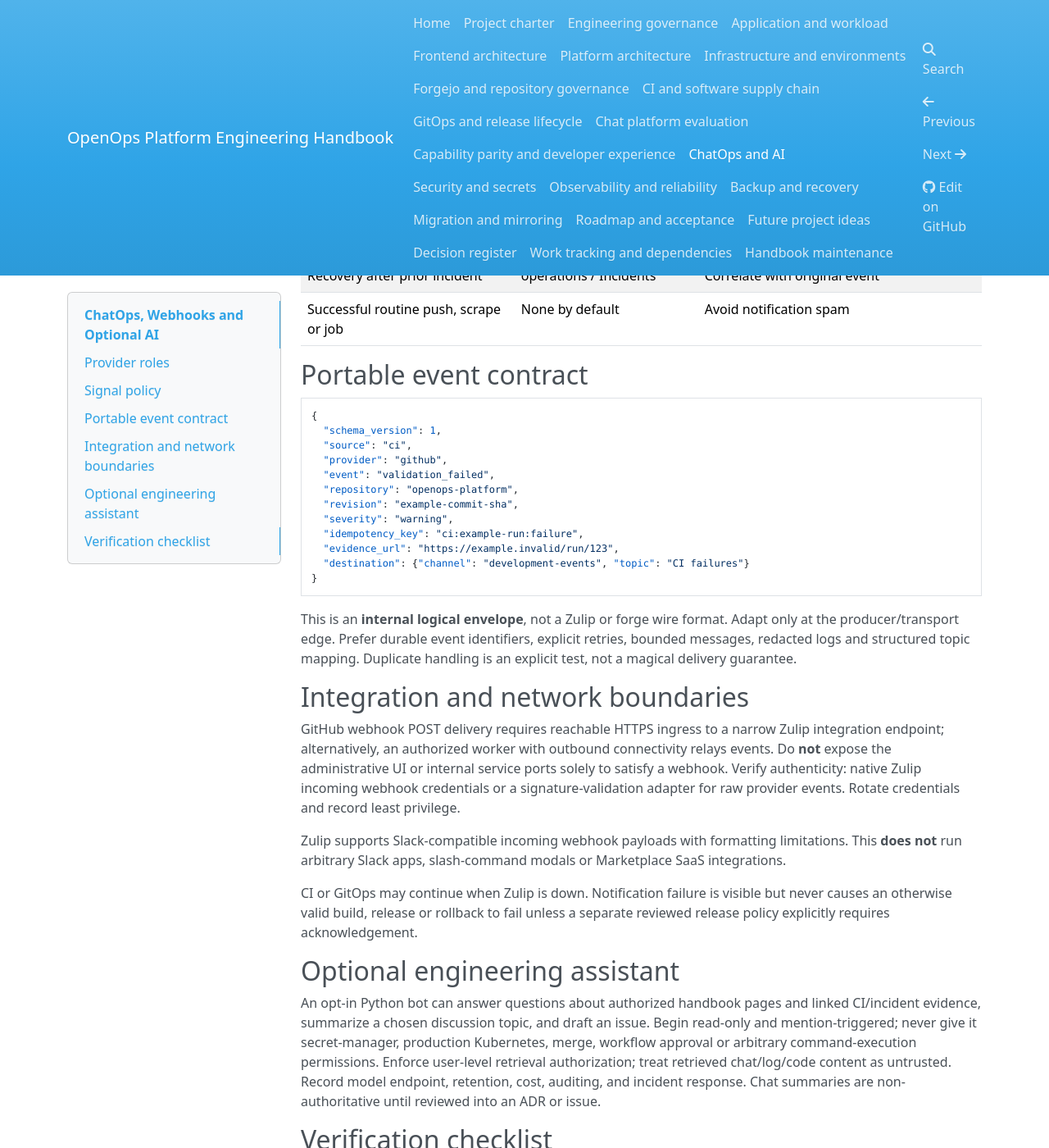
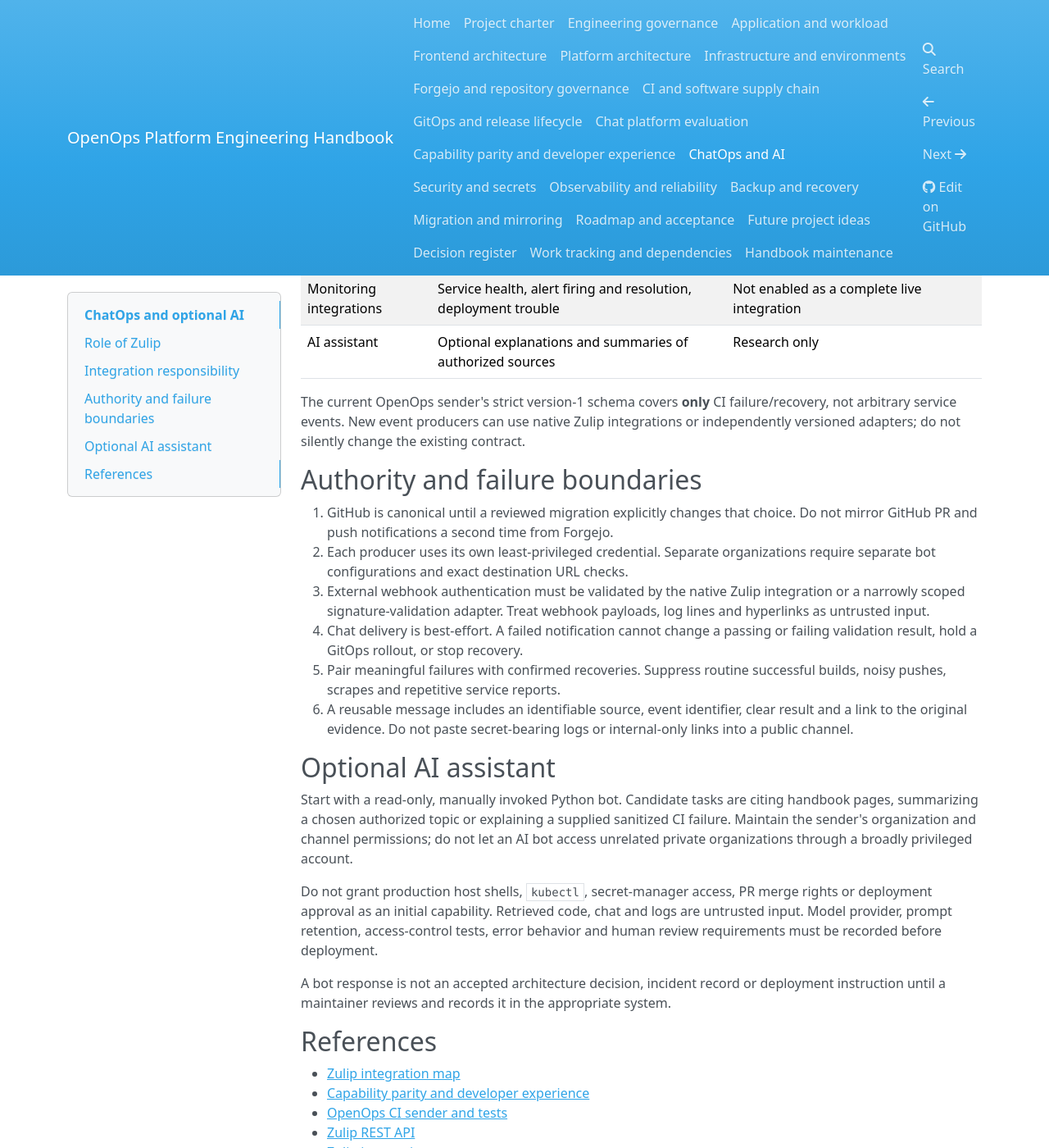
Before and after one commit to ctalaveraw/openops-platform-handbook, an MkDocs documentation site: the page built from docs/ChatOps-and-AI.md, in a window 1280 px wide and 1400 px high, scrolled down 852 px. Shown: the whole window at 82% size. Built offline with MkDocs 1.6.1, drawn with Linux system fonts in a browser that asks for light colours; nearby versions of some CDN libraries; some of the changed text lies outside the part shown.

Commit message:
docs: reconcile ChatOps design with live Zulip progress

````diff
--- a/docs/ChatOps-and-AI.md
+++ b/docs/ChatOps-and-AI.md
@@ -1,68 +1,51 @@
-# ChatOps, Webhooks and Optional AI
+# ChatOps and optional AI
 
-**Status:** Proposed provider-neutral integration contract; Zulip deployment and endpoints not yet verified
-**Reviewed:** 2026-11-18
-**Tracking:** [OpenOps DX issue #7](https://github.com/ctalaveraw/openops-platform/issues/7)
+**Status:** Operational Zulip and partial GitHub integration; additional integrations in progress
+**Reviewed:** 2026-11-20
+**Tracking:** [OpenOps Zulip epic #15](https://github.com/ctalaveraw/openops-platform/issues/15), [ARM Gotify bridge #39](https://github.com/ctalaveraw/arm-homelab-platform/issues/39)
 
-## Provider roles
+The [Zulip integration map](Zulip-Integration-Map.md) is the current inventory, event-routing policy, operational acceptance checklist and rollout order for OpenOps, the ARM homelab, both Git forges and future services. This page records the longer-term design boundaries.
 
-- **Canonical forge now:** GitHub. Official Zulip GitHub integration supplies PR/review/issue events.
-- **CI now:** GitHub Actions. Trusted steps invoke the same repository-owned Python/CLI notification code used locally.
-- **Optional future forge:** Forgejo. Its webhook payloads and runner events require version-tested integration or an adapter; the event contract, destinations and bot remain unchanged.
-- **Collaboration:** one self-hosted Zulip organization with channels/topics rather than a Slack-compatible app platform.
-- **AI:** optional read-only consumer, never deployment authority.
+## Role of Zulip
 
-Use native integrations first. Introduce a small Python adapter only for missing event types, validation, routing or formatting. Avoid an always-running event service if direct webhook posts are sufficient.
+Zulip is a communication and incident coordination destination. It does not own source control, run CI, deploy applications or retain the only copy of incident evidence. Issues, PRs, source commits, immutable artifacts, monitoring databases and reviewed runbooks remain in their existing systems of record.
 
-## Signal policy
+Zulip 13.2 runs in the ARM homelab behind public HTTPS ingress. The OpenOps collaboration organization is distinct from the personal Projects organization, including memberships and bot credentials. The operator has confirmed an OpenOps PR-opened event from the native GitHub integration. Review and issue event coverage, CI delivery, monitoring and recovery remain separately tracked.
 
-| Event | Destination | Action |
+## Integration responsibility
+
+| Component | Responsibility | Status |
 | --- | --- | --- |
-| PR opened / review requested | development-events / Pull requests | Notify with direct review link |
-| CI failure on protected branch | development-events / CI failures | Include revision, run URL, component and failure state |
-| Artifact promotion or release | development-events / Releases | Identify immutable digest and provenance |
-| GitOps reconciliation or deployment failure | operations / Deployments | Include source desired-state link, severity and recovery owner |
-| Recovery after prior incident | operations / Incidents | Correlate with original event |
-| Successful routine push, scrape or job | None by default | Avoid notification spam |
+| GitHub incoming webhook | Human project activity: selected PR, review and issue events, grouped by native topic | First OpenOps PR notification observed; remaining events under test |
+| Python CI notifier | Selected failure and correlated recovery events from GitHub and Forgejo | Implemented, offline tested; trusted workflow sending pending |
+| Forgejo-specific integration | Local CI, registry or forge activity not already reported by canonical GitHub | Planned and version-dependent |
+| Gotify forwarding | Operational notifications already received by the LAN-only Gotify service | Separate ARM implementation planned |
+| Monitoring integrations | Service health, alert firing and resolution, deployment trouble | Not enabled as a complete live integration |
+| AI assistant | Optional explanations and summaries of authorized sources | Research only |
 
-## Portable event contract
+The current OpenOps sender's strict version-1 schema covers **only** CI failure/recovery, not arbitrary service events. New event producers can use native Zulip integrations or independently versioned adapters; do not silently change the existing contract.
 
-```json
-{
-  "schema_version": 1,
-  "source": "ci",
-  "provider": "github",
-  "event": "validation_failed",
-  "repository": "openops-platform",
-  "revision": "example-commit-sha",
-  "severity": "warning",
-  "idempotency_key": "ci:example-run:failure",
-  "evidence_url": "https://example.invalid/run/123",
-  "destination": {"channel": "development-events", "topic": "CI failures"}
-}
-```
+## Authority and failure boundaries
 
-This is an **internal logical envelope**, not a Zulip or forge wire format. Adapt only at the producer/transport edge. Prefer durable event identifiers, explicit retries, bounded messages, redacted logs and structured topic mapping. Duplicate handling is an explicit test, not a magical delivery guarantee.
+1. GitHub is canonical until a reviewed migration explicitly changes that choice. Do not mirror GitHub PR and push notifications a second time from Forgejo.
+2. Each producer uses its own least-privileged credential. Separate organizations require separate bot configurations and exact destination URL checks.
+3. External webhook authentication must be validated by the native Zulip integration or a narrowly scoped signature-validation adapter. Treat webhook payloads, log lines and hyperlinks as untrusted input.
+4. Chat delivery is best-effort. A failed notification cannot change a passing or failing validation result, hold a GitOps rollout, or stop recovery.
+5. Pair meaningful failures with confirmed recoveries. Suppress routine successful builds, noisy pushes, scrapes and repetitive service reports.
+6. A reusable message includes an identifiable source, event identifier, clear result and a link to the original evidence. Do not paste secret-bearing logs or internal-only links into a public channel.
 
-## Integration and network boundaries
+## Optional AI assistant
 
-GitHub webhook POST delivery requires reachable HTTPS ingress to a narrow Zulip integration endpoint; alternatively, an authorized worker with outbound connectivity relays events. Do **not** expose the administrative UI or internal service ports solely to satisfy a webhook. Verify authenticity: native Zulip incoming webhook credentials or a signature-validation adapter for raw provider events. Rotate credentials and record least privilege.
+Start with a read-only, manually invoked Python bot. Candidate tasks are citing handbook pages, summarizing a chosen authorized topic or explaining a supplied sanitized CI failure. Maintain the sender's organization and channel permissions; do not let an AI bot access unrelated private organizations through a broadly privileged account.
 
-Zulip supports Slack-compatible incoming webhook payloads with formatting limitations. This **does not** run arbitrary Slack apps, slash-command modals or Marketplace SaaS integrations.
+Do not grant production host shells, `kubectl`, secret-manager access, PR merge rights or deployment approval as an initial capability. Retrieved code, chat and logs are untrusted input. Model provider, prompt retention, access-control tests, error behavior and human review requirements must be recorded before deployment.
 
-CI or GitOps may continue when Zulip is down. Notification failure is visible but never causes an otherwise valid build, release or rollback to fail unless a separate reviewed release policy explicitly requires acknowledgement.
+A bot response is not an accepted architecture decision, incident record or deployment instruction until a maintainer reviews and records it in the appropriate system.
 
-## Optional engineering assistant
+## References
 
-An opt-in Python bot can answer questions about authorized handbook pages and linked CI/incident evidence, summarize a chosen discussion topic, and draft an issue. Begin read-only and mention-triggered; never give it secret-manager, production Kubernetes, merge, workflow approval or arbitrary command-execution permissions. Enforce user-level retrieval authorization; treat retrieved chat/log/code content as untrusted. Record model endpoint, retention, cost, auditing, and incident response. Chat summaries are non-authoritative until reviewed into an ADR or issue.
-
-## Verification checklist
-
-- Official GitHub integration delivers review and issue events with sensible topics.
-- Synthetic failure and recovery notifications have correct evidence links and no token leakage.
-- Invalid credentials, replay/duplicates, rate limits, unreachable service and malformed payloads have bounded behavior.
-- A Forgejo test emitter produces equivalent *outcomes* through a verified adapter; do not assume GitHub webhook schema is interchangeable with Forgejo.
-- Zulip database, uploads and settings restore independently of GitHub/Forgejo state.
-- The CLI notifier runs locally and from both CI providers with identical test fixtures.
-
-See [Capability Parity and DX](Capability-Parity-and-DX.md) and [CI and Supply Chain](CI-and-Supply-Chain.md).
+- [Zulip integration map](Zulip-Integration-Map.md)
+- [Capability parity and developer experience](Capability-Parity-and-DX.md)
+- [OpenOps CI sender and tests](https://github.com/ctalaveraw/openops-platform/blob/main/docs/ci/zulip-notifications.md)
+- [Zulip REST API](https://zulip.com/api/rest)
+- [Zulip integrations](https://zulip.com/help/integrations-overview)
````
